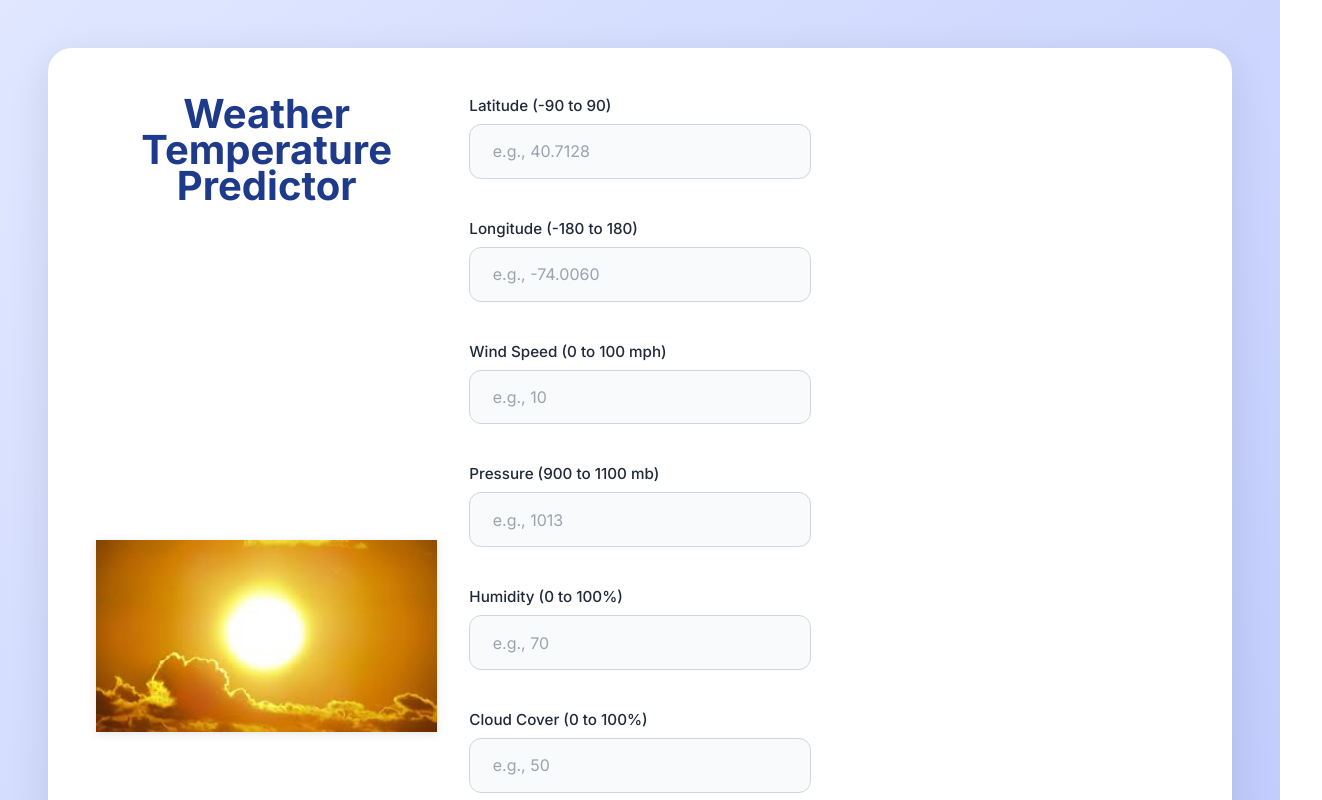
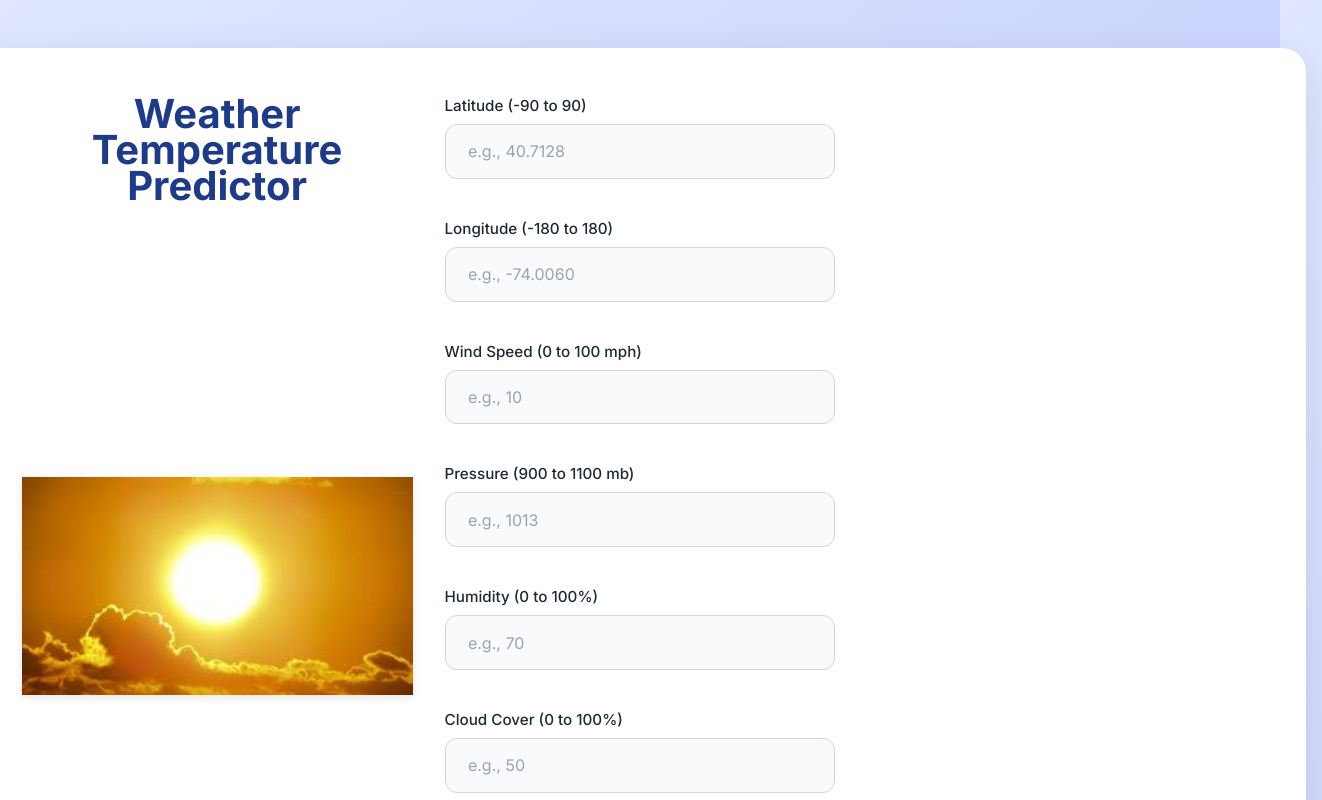
Before and after one commit to abinesh-akr/DS-frontend, a React (Create React App) app: page / in a window 1280 px wide. Shown: the top 800 px of the page, 1322 px wide, since content can reach past the window. Built offline with nearby package versions, Linux system fonts and the light colour scheme.

Commit message:
Update App.css

```diff
--- a/src/App.css
+++ b/src/App.css
@@ -57,6 +57,7 @@ body {
 .title-column {
   align-items: center;
   text-align: center;
+  width: 1000px;
 }
 
 .text-3xl {
@@ -73,8 +74,8 @@ body {
 }
 
 .weather-image {
-  width: 1000px;
-  height: 800px;
+  width: 900px;
+  height: 700px;
   object-fit: contain;
   filter: drop-shadow(0 2px 4px rgba(0, 0, 0, 0.1));
   transition: transform 0.3s ease;
```
